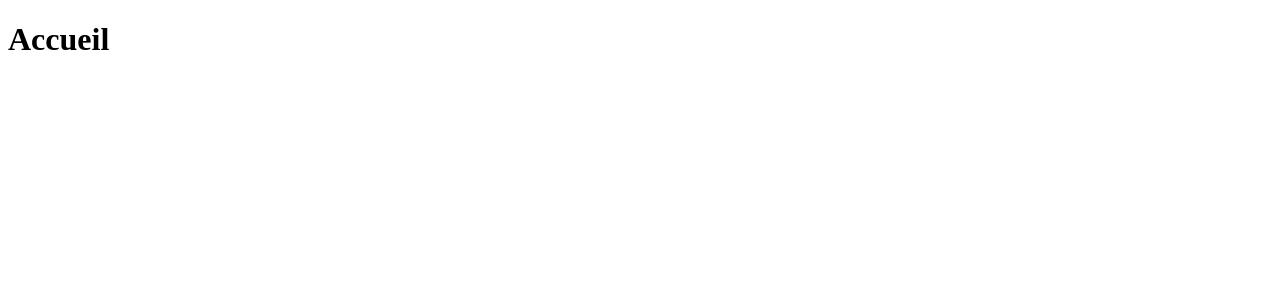
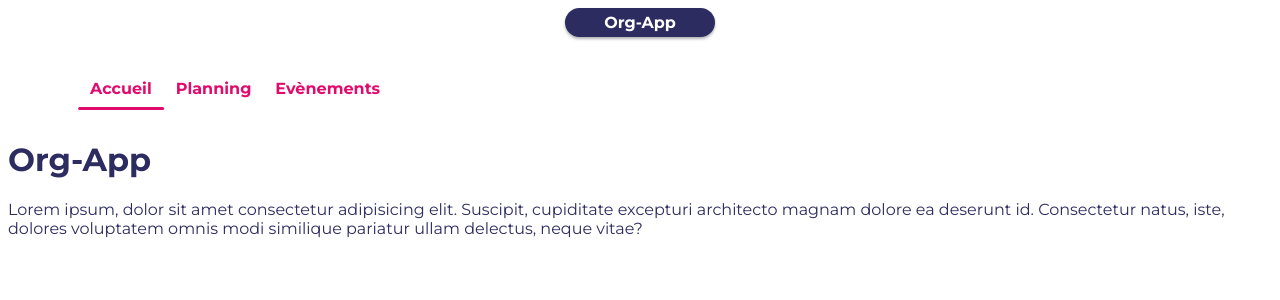
Before and after one commit to Marine-Dlf/planning-app-project, a React (Create React App) app in the folder planning-app-project/: page / in a window 1280 px wide. Shown: the top 300 px of the page. Built offline with nearby package versions, Linux system fonts and the light colour scheme.

Commit message:
Création du dossier components et styles. Création des composants Header et Navigation. Scss de Header et Navigation

```diff
--- a/planning-app-project/public/index.html
+++ b/planning-app-project/public/index.html
@@ -3,6 +3,9 @@
   <head>
     <meta charset="utf-8" />
     <link rel="icon" href="%PUBLIC_URL%/favicon.ico" />
+    <link rel="preconnect" href="https://fonts.googleapis.com">
+    <link rel="preconnect" href="https://fonts.gstatic.com" crossorigin>
+    <link href="https://fonts.googleapis.com/css2?family=Montserrat:ital,wght@0,100..900;1,100..900&display=swap" rel="stylesheet">
     <meta name="viewport" content="width=device-width, initial-scale=1" />
     <meta name="theme-color" content="#000000" />
     <meta
--- a/planning-app-project/src/App.js
+++ b/planning-app-project/src/App.js
@@ -5,6 +5,7 @@ import Planning from "./pages/Planning";
 import Events from "./pages/Events";
 import Connexion from "./pages/Connexion";
 import Regristration from "./pages/Regristration";
+import './styles/app.scss'
 
 function App() {
   return (
--- /dev/null
+++ b/planning-app-project/src/components/Header.jsx
@@ -0,0 +1,12 @@
+import React from 'react'
+import '../styles/components/header.scss'
+
+function Header() {
+  return (
+    <div className='header'>
+      <p>Org-App</p>
+    </div>
+  )
+}
+
+export default Header
--- /dev/null
+++ b/planning-app-project/src/components/Navigation.jsx
@@ -0,0 +1,23 @@
+import React from 'react';
+import { NavLink} from 'react-router-dom';
+import '../styles/components/navigation.scss'
+
+function Navigation() {
+  return (
+    <div className='navigation'>
+        <ul>
+            <NavLink to='/' className={(nav) => nav.isActive ? "nav-active" : ""}>
+                <li>Accueil</li>
+            </NavLink>
+            <NavLink to='/planning' className={(nav) => nav.isActive ? "nav-active" : ""}>
+                <li>Planning</li>
+            </NavLink>
+            <NavLink to='/events' className={(nav) => nav.isActive ? "nav-active" : ""}>
+                <li>Evènements</li>
+            </NavLink>
+        </ul>
+    </div>
+  )
+}
+
+export default Navigation
--- a/planning-app-project/src/pages/Events.jsx
+++ b/planning-app-project/src/pages/Events.jsx
@@ -1,9 +1,13 @@
 import React from 'react'
+import Header from '../components/Header'
+import Navigation from '../components/Navigation'
 
 function Events() {
   return (
     <div>
-      <h1>Evènements</h1>
+        <Header />
+        <Navigation />
+        <h1>Evènements</h1>
     </div>
   )
 }
--- a/planning-app-project/src/pages/Home.jsx
+++ b/planning-app-project/src/pages/Home.jsx
@@ -1,9 +1,16 @@
 import React from 'react'
+import Header from '../components/Header'
+import Navigation from '../components/Navigation'
 
 function Home() {
   return (
     <div>
-      <h1>Accueil</h1>
+        <Header />
+        <Navigation />
+        <h1>Org-App</h1>
+        <p>
+            Lorem ipsum, dolor sit amet consectetur adipisicing elit. Suscipit, cupiditate excepturi architecto magnam dolore ea deserunt id. Consectetur natus, iste, dolores voluptatem omnis modi similique pariatur ullam delectus, neque vitae?
+        </p>
     </div>
   )
 }
--- a/planning-app-project/src/pages/Planning.jsx
+++ b/planning-app-project/src/pages/Planning.jsx
@@ -1,9 +1,13 @@
 import React from 'react'
+import Header from '../components/Header'
+import Navigation from '../components/Navigation'
 
 function Planning() {
   return (
     <div>
-      <h1>Planning</h1>
+        <Header />
+        <Navigation />
+        <h1>Planning</h1>
     </div>
   )
 }
--- /dev/null
+++ b/planning-app-project/src/styles/app.scss
@@ -0,0 +1,4 @@
+body {
+    color: rgb(44, 44, 96);
+    font-family: "Montserrat", sans-serif;
+}
--- /dev/null
+++ b/planning-app-project/src/styles/components/header.scss
@@ -0,0 +1,13 @@
+.header {
+    p {
+        text-align: center;
+        margin: 5px auto;
+        width: 150px;
+        border-radius: 20px;
+        padding: 5px 0;
+        box-shadow: 0 2px 3px rgba(0, 0, 0, 0.307);
+        background-color: #2c2c60;
+        color: #ffffff;
+        font-weight: bold;
+    }
+}
--- /dev/null
+++ b/planning-app-project/src/styles/components/navigation.scss
@@ -0,0 +1,52 @@
+.navigation {
+    ul {
+        display: flex;
+        font-weight: bold;
+        margin: 30px;
+
+        a {
+            text-decoration: none;
+            padding: 12px;
+
+            li {
+                color: #E00B6C;
+                list-style: none;
+                transition: 0.2s;
+                cursor: pointer;
+
+                &:hover {
+                    color: rgb(44, 44, 96);
+                }
+            }
+        }
+
+        .nav-active {
+            position: relative;
+
+            &::after {
+                content: "";
+                height: 3px;
+                width: 0;
+                background: #E00B6C;
+                position: absolute;
+                border-radius: 10px;
+                bottom: 0px;
+                left: 50%;
+                transform: translateX(-50%);
+                -webkit-animation: anim 0.3s ease forwards;
+                animation: anim 0.6s ease forwards;
+
+                @-webkit-keyframes anim {
+                    to {
+                    width: 100%;
+                    }
+                }
+                @keyframes anim {
+                    to {
+                    width: 100%;
+                    }
+                }
+            }
+        }
+    }
+}
```
Also changed, not shown: planning-app-project/src/styles/index.scss (added).
